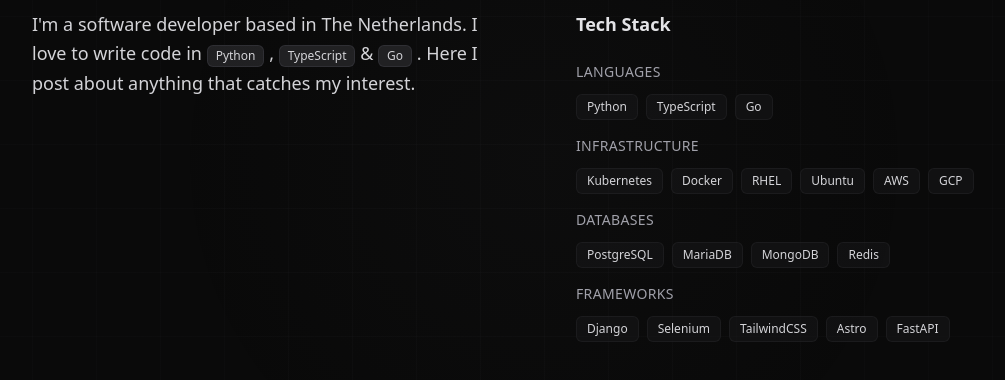
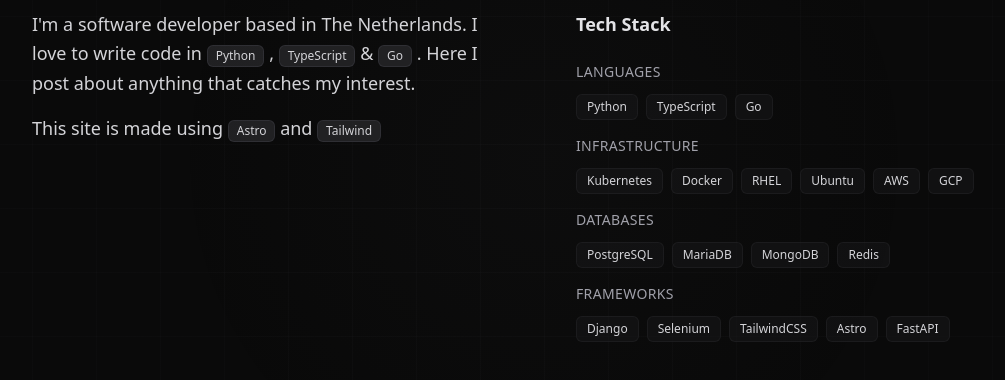
Before and after one commit to victorlane/blog, an Astro site: page / in a window 1280 px wide. Shown: the part 240-620 px from the top of the page, without its empty margins (96-1101 px from the left). Built offline with nearby package versions, Linux system fonts and the light colour scheme; Astro itself is replaced by a stand-in of ours.

Commit message:
Add "This site is made using" text

```diff
--- a/package.json
+++ b/package.json
@@ -1,5 +1,5 @@
 {
-  "name": "",
+  "name": "victorbrink.dev",
   "type": "module",
   "version": "0.0.1",
   "engines": {
--- a/src/pages/index.astro
+++ b/src/pages/index.astro
@@ -101,6 +101,10 @@
               >TypeScript</MiniHighlight
             > & <MiniHighlight>Go</MiniHighlight>. Here I post about anything
             that catches my interest.
+          </p>
+          <p class="text-lg text-zinc-300 leading-relaxed max-w-lg">
+            This site is made using <MiniHighlight>Astro</MiniHighlight>
+            and <MiniHighlight>Tailwind</MiniHighlight>
           </p>
         </div>
 
```
